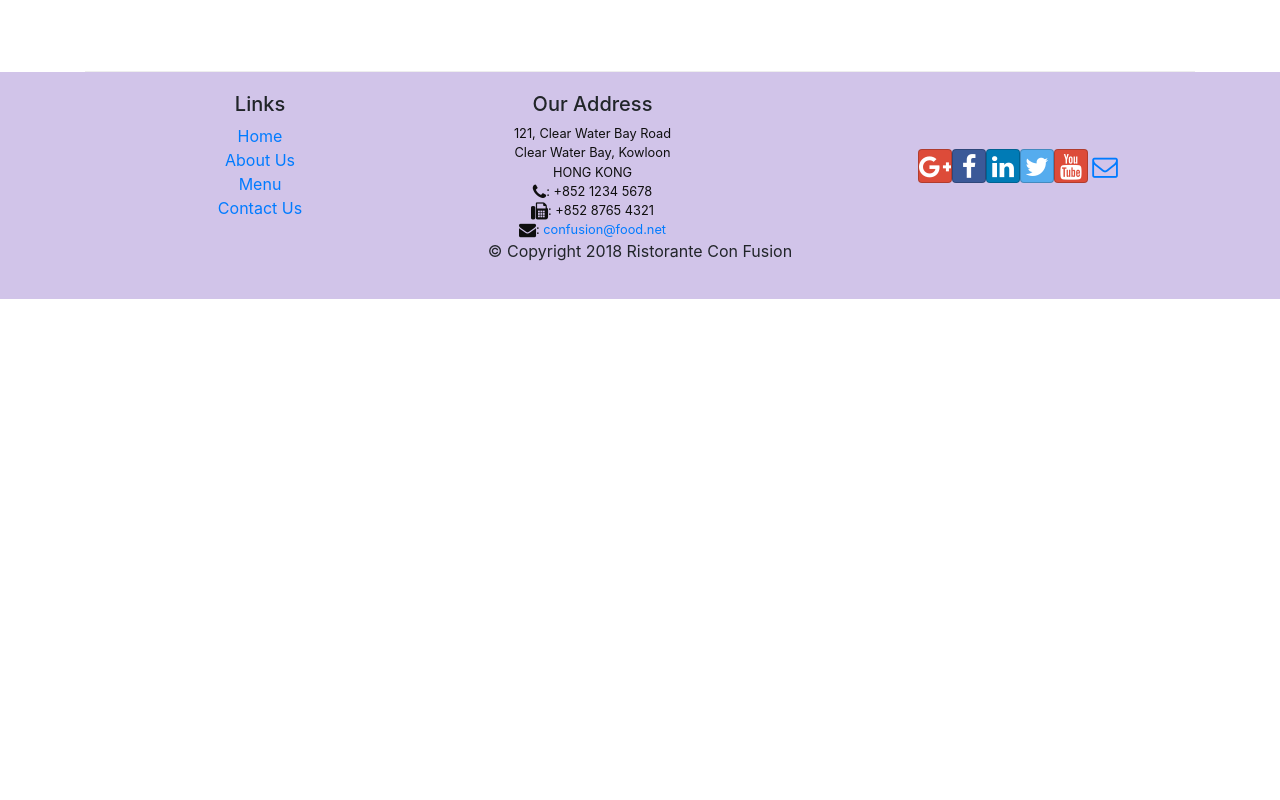
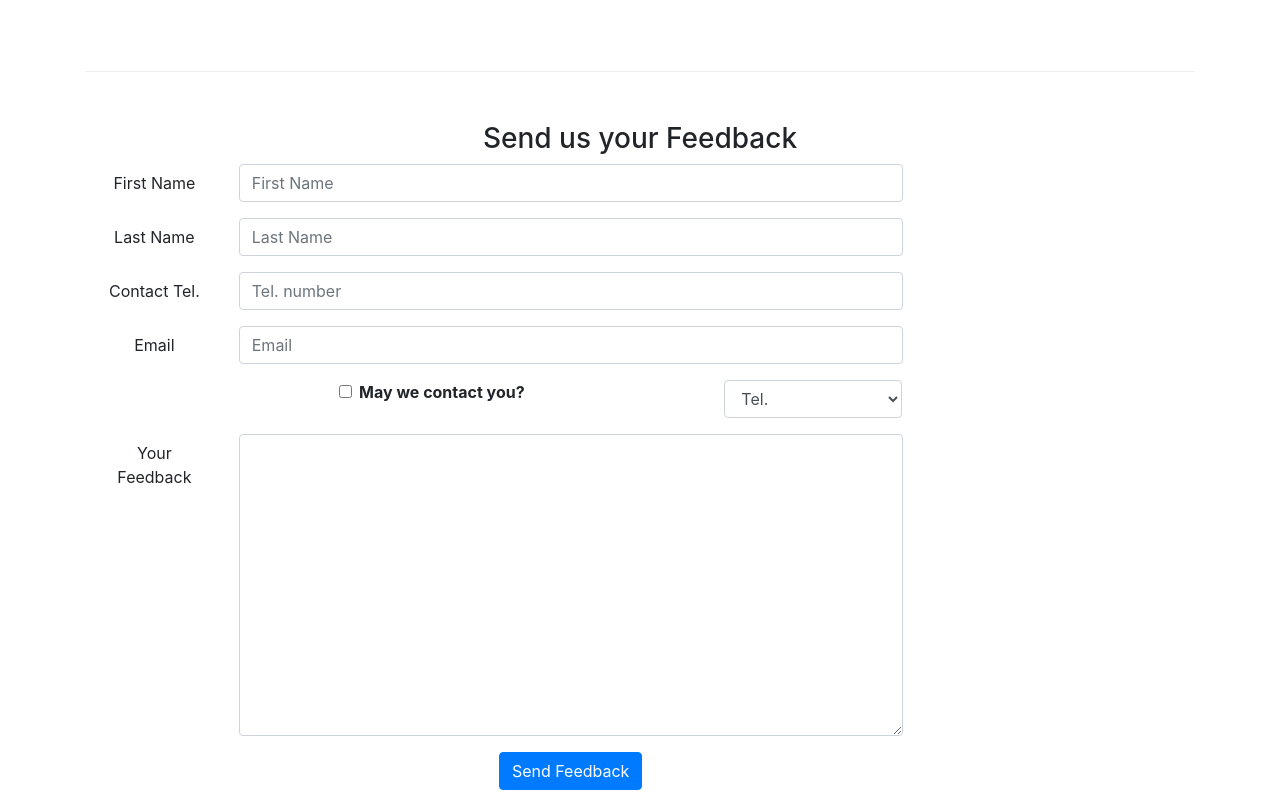
Before and after one commit to hansapradhan/React-Confusion, a React (Create React App) app: page /contactus in a window 1280 px wide. Shown: the part 800-1600 px from the top of the page. Before the commit the page ends 1099 px from the top, so only its background shows below. Built offline with nearby package versions, Linux system fonts and the light colour scheme.

Commit message:
Controlled Forms

```diff
--- a/src/components/ContactComponent.js
+++ b/src/components/ContactComponent.js
@@ -1,8 +1,46 @@
-import React from 'react';
-import { Breadcrumb, BreadcrumbItem } from 'reactstrap';
+import React, { Component } from 'react';
+import { Breadcrumb, BreadcrumbItem, Button, Form, FormGroup, Label, Input, Col  } from 'reactstrap';
 import { Link } from 'react-router-dom';
 
-function Contact(props) {
+class Contact extends Component {
+          constructor(props) {
+              super(props);
+
+              this.state = {
+                  firstname: '',
+                  lastname: '',
+                  telnum: '',
+                  email: '',
+                  agree: false,
+                  contactType: 'Tel.',
+                  message: ''
+              };
+
+              this.handleInputChange = this.handleInputChange.bind(this);
+              this.handleSubmit = this.handleSubmit.bind(this);
+
+          }
+
+
+          handleInputChange(event) {
+              const target = event.target;
+              const value = target.type === 'checkbox' ? target.checked : target.value;
+              const name = target.name;
+
+              this.setState({
+                [name]: value
+              });
+          }
+
+
+          handleSubmit(event) {
+              console.log('Current State is: ' + JSON.stringify(this.state));
+              alert('Current State is: ' + JSON.stringify(this.state));
+              event.preventDefault();
+          }
+
+
+        render(){
           return(
               <div className="container">
               <div className="row">
@@ -41,8 +79,91 @@
                           </div>
                       </div>
                   </div>
+                  <div className="row row-content">
+                     <div className="col-12">
+                        <h3>Send us your Feedback</h3>
+                     </div>
+                      <div className="col-12 col-md-9">
+                          <Form onSubmit={this.handleSubmit}>
+                              <FormGroup row>
+                                  <Label htmlFor="firstname" md={2}>First Name</Label>
+                                  <Col md={10}>
+                                      <Input type="text" id="firstname" name="firstname"
+                                          placeholder="First Name"
+                                          value={this.state.firstname}
+                                          onChange={this.handleInputChange} />
+                                  </Col>
+                              </FormGroup>
+                              <FormGroup row>
+                                  <Label htmlFor="lastname" md={2}>Last Name</Label>
+                                  <Col md={10}>
+                                      <Input type="text" id="lastname" name="lastname"
+                                          placeholder="Last Name"
+                                          value={this.state.lastname}
+                                          onChange={this.handleInputChange} />
+                                  </Col>
+                              </FormGroup>
+                              <FormGroup row>
+                              <Label htmlFor="telnum" md={2}>Contact Tel.</Label>
+                                  <Col md={10}>
+                                      <Input type="tel" id="telnum" name="telnum"
+                                          placeholder="Tel. number"
+                                          value={this.state.telnum}
+                                          onChange={this.handleInputChange} />
+                                  </Col>
+                              </FormGroup>
+                              <FormGroup row>
+                                  <Label htmlFor="email" md={2}>Email</Label>
+                                  <Col md={10}>
+                                      <Input type="email" id="email" name="email"
+                                          placeholder="Email"
+                                          value={this.state.email}
+                                          onChange={this.handleInputChange} />
+                                  </Col>
+                              </FormGroup>
+                              <FormGroup row>
+                                  <Col md={{size: 6, offset: 2}}>
+                                      <FormGroup check>
+                                          <Label check>
+                                              <Input type="checkbox"
+                                                  name="agree"
+                                                  checked={this.state.agree}
+                                                  onChange={this.handleInputChange} /> {' '}
+                                              <strong>May we contact you?</strong>
+                                          </Label>
+                                      </FormGroup>
+                                  </Col>
+                                  <Col md={{size: 3, offset: 1}}>
+                                      <Input type="select" name="contactType"
+                                              value={this.state.contactType}
+                                              onChange={this.handleInputChange}>
+                                          <option>Tel.</option>
+                                          <option>Email</option>
+                                      </Input>
+                                  </Col>
+                              </FormGroup>
+                              <FormGroup row>
+                                  <Label htmlFor="message" md={2}>Your Feedback</Label>
+                                  <Col md={10}>
+                                      <Input type="textarea" id="message" name="message"
+                                          rows="12"
+                                          value={this.state.message}
+                                          onChange={this.handleInputChange}></Input>
+                                  </Col>
+                              </FormGroup>
+                              <FormGroup row>
+                                  <Col md={{size: 10, offset: 2}}>
+                                      <Button type="submit" color="primary">
+                                          Send Feedback
+                                      </Button>
+                                  </Col>
+                              </FormGroup>
+                          </Form>
+                      </div>
+                 </div>
               </div>
           );
       }
+}
 
 export default Contact;
```
Lines whose indentation alone changed are shown as unchanged.
